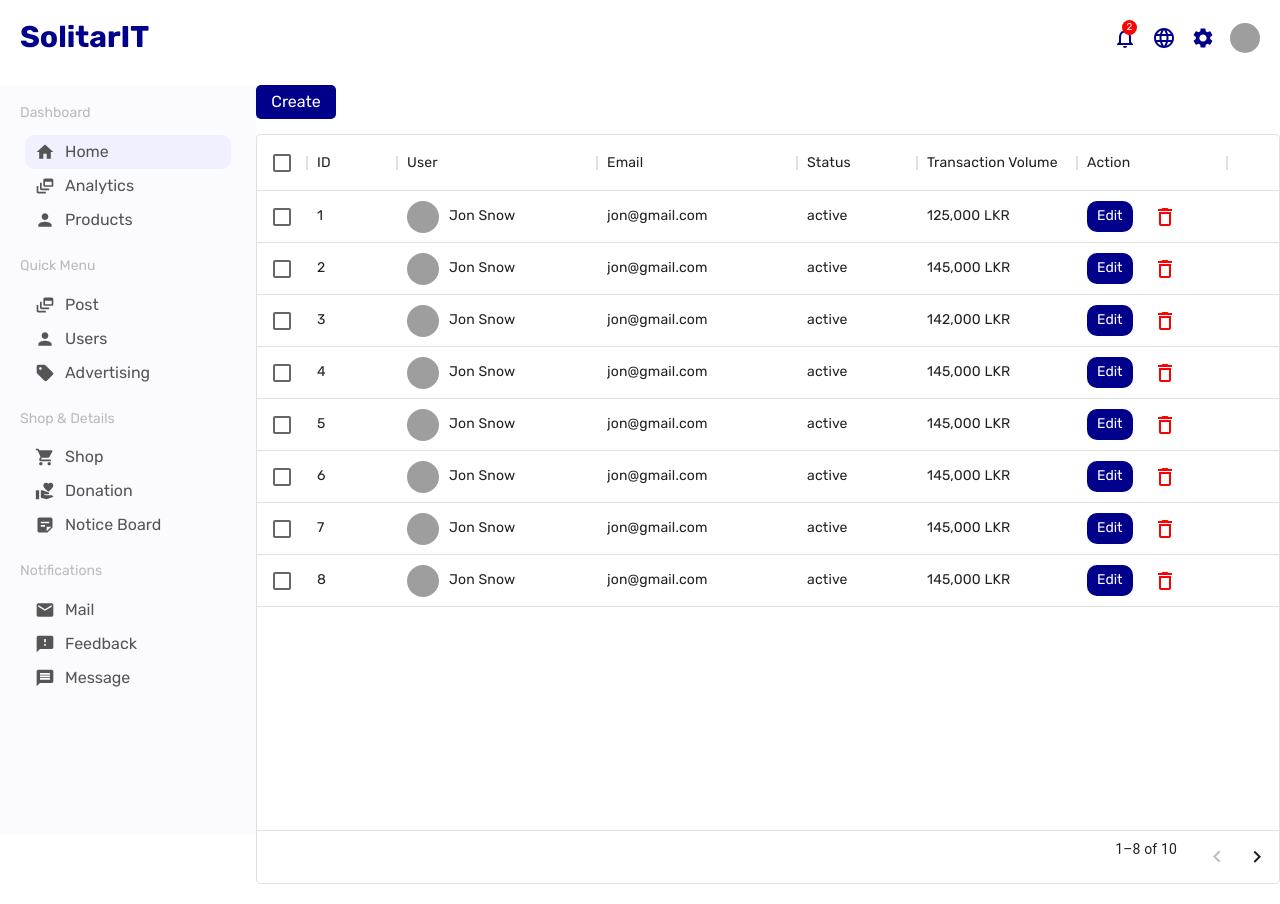
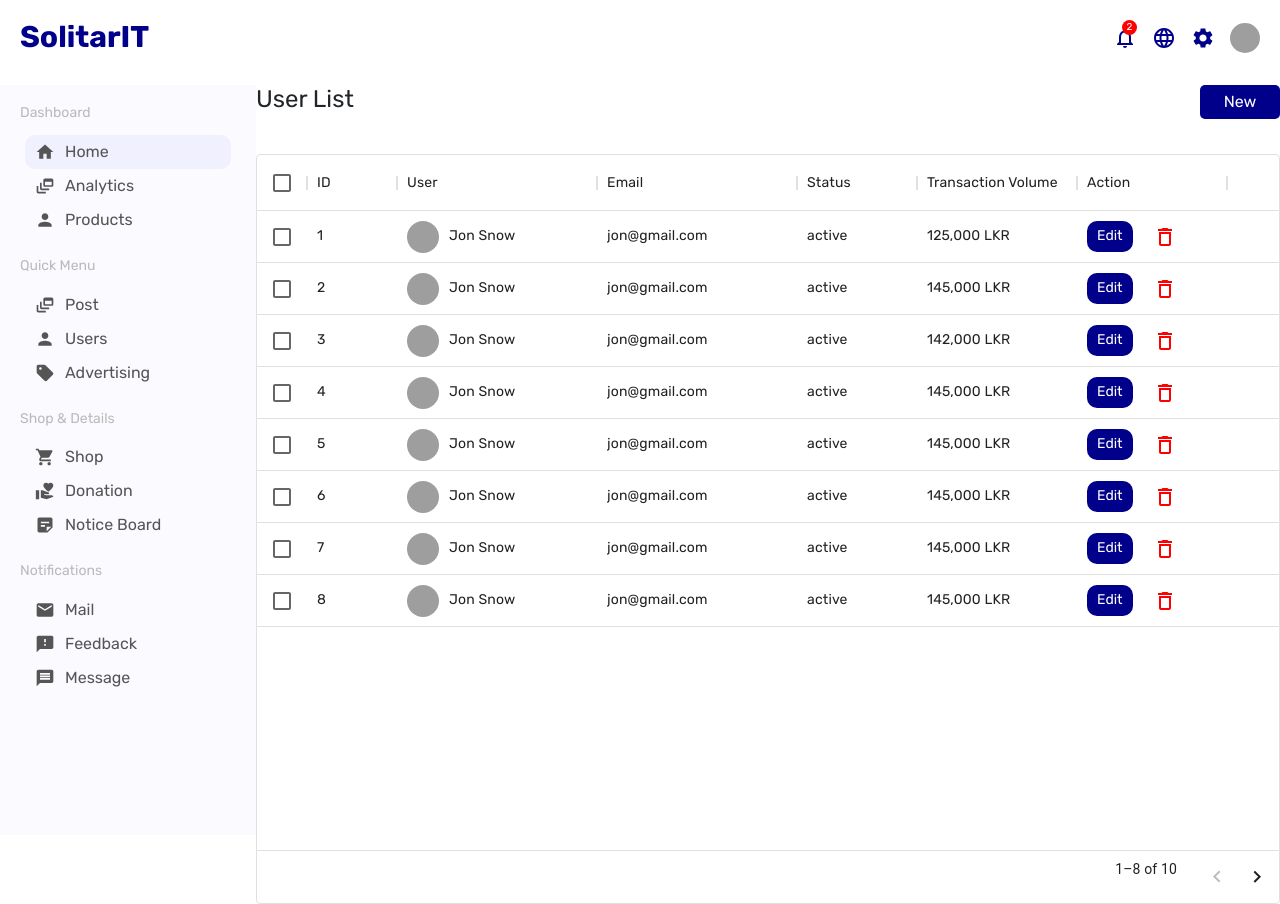
Before and after one commit to PulasthiAbey/Dashboard-BackEnd, a React (Create React App) app in the folder front_end/: page /users in a window 1280 px wide. Built offline with nearby package versions, Linux system fonts and the light colour scheme; grey boxes are pictures that could not be loaded.

Commit message:
Route Configurations

```diff
--- a/front_end/src/pages/productList/ProductList.jsx
+++ b/front_end/src/pages/productList/ProductList.jsx
@@ -64,7 +64,7 @@ const ProductList = () => {
       <div className="productHeader">
         <h4 className="chartTitle">Products</h4>
         <Link to="/newproduct">
-          <button className="productAddButton">Create</button>
+          <button className="productAddButton">New</button>
         </Link>
       </div>
       <DataGrid
--- a/front_end/src/pages/userList/UserList.jsx
+++ b/front_end/src/pages/userList/UserList.jsx
@@ -60,9 +60,12 @@ const UserList = () => {
 
   return (
     <div className="userList">
-      <Link to="/newUser">
-        <button className="userAddButton">Create</button>
-      </Link>
+      <div className="productHeader">
+        <h4 className="chartTitle">User List</h4>
+        <Link to="/newUser">
+          <button className="userAddButton">New</button>
+        </Link>
+      </div>
       <DataGrid
         rows={data}
         disableSelectionOnClick
--- a/front_end/src/pages/userList/userList.css
+++ b/front_end/src/pages/userList/userList.css
@@ -40,5 +40,14 @@
   color: white;
   font-size: 16px;
   margin-bottom: 15px;
-  flex: 3;
+  flex: 2;
 }
+
+.chartTitle {
+  flex: 2;
+}
+
+.productHeader {
+    display: flex;
+    margin-bottom: 20px;
+}
```
